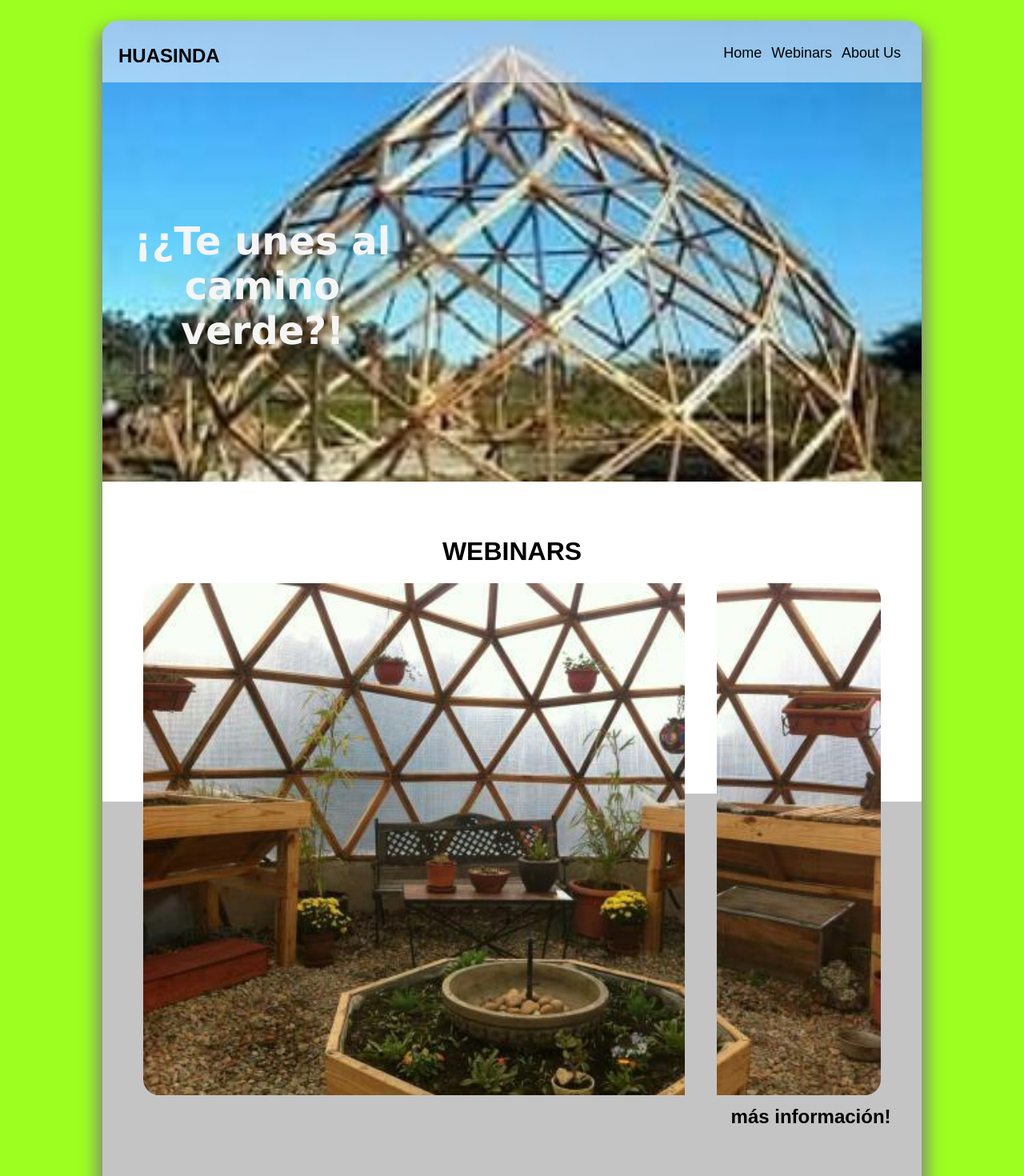
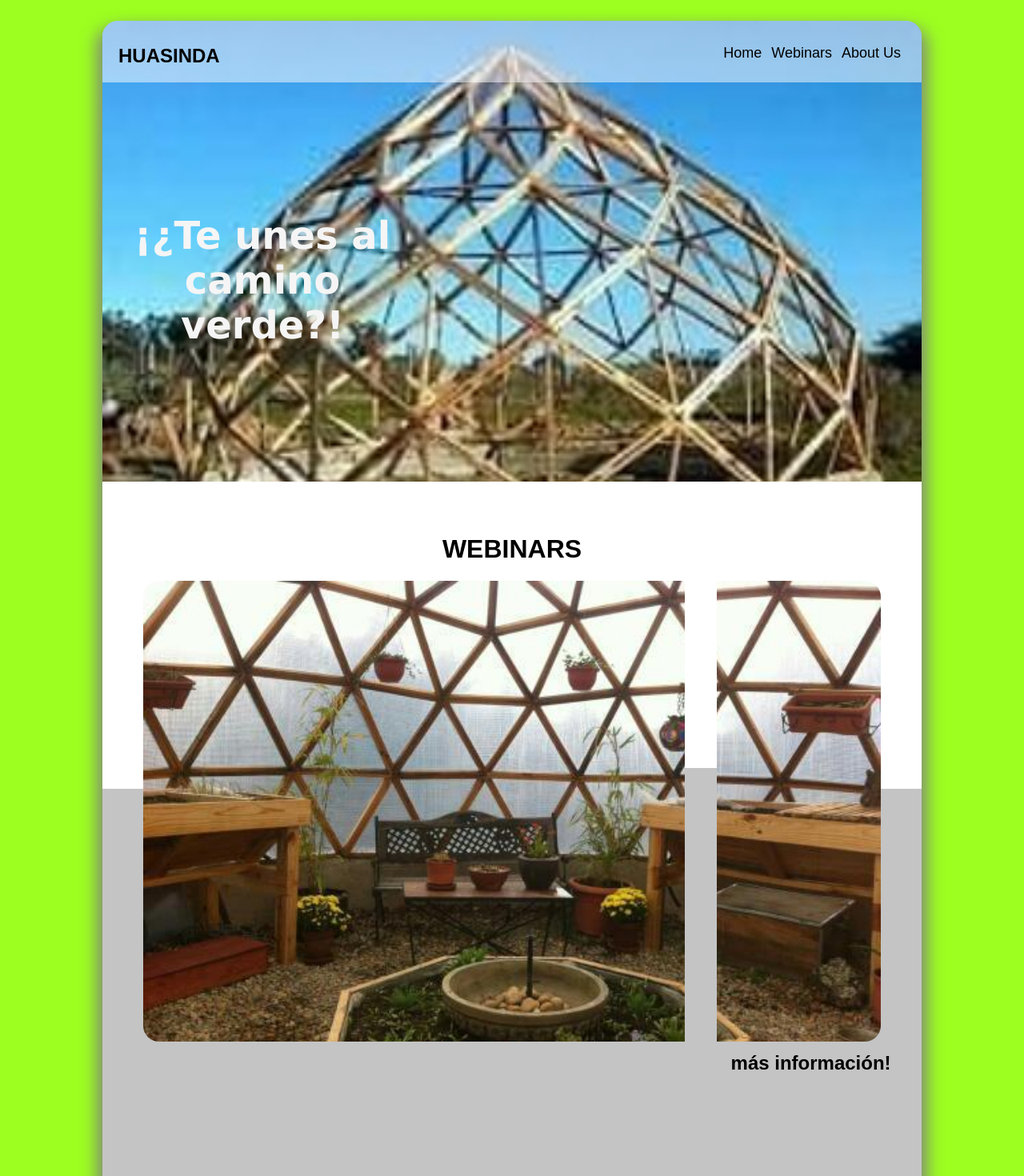
Before and after one commit to videnacry/huasinda, a React (Create React App) app: page / in a window 1280 px wide. Shown: the top 1470 px of the page at 80% size. Built offline with nearby package versions, Linux system fonts and the light colour scheme.

Commit message:
Update webinars.css

```diff
--- a/src/home/webinars.css
+++ b/src/home/webinars.css
@@ -3,11 +3,11 @@
     position: relative;
 }
 .webinars-s>.white{
-    height: 50vh;
+    height: 30vw;
     background-color: white;
 }
 .webinars-s>.gray{
-    height: 70vh;
+    height: 40vw;
     background-color: #c4c4c4;
 }
 .webinars-s>.article>.top-divisor, .webinars-s>.article>.bottom-divisor{
@@ -20,7 +20,7 @@
 }
 .webinars-s>.article>.bottom-divisor{
     top: 45%;
-    height: 55vh;
+    height: 50%;
     background-color: #C4C4C4;
 }
 .webinars-s>.article{
@@ -33,7 +33,7 @@
 .webinars-s>.article>.img{
     background-image: url('../img/circle/complete_inside.jpg');
     background-size: cover;
-    height: 80vh;
+    height: 45vw;
     width: 90%;
     margin: 2% 5% 0 5%;
     border-radius: 20px;
```
